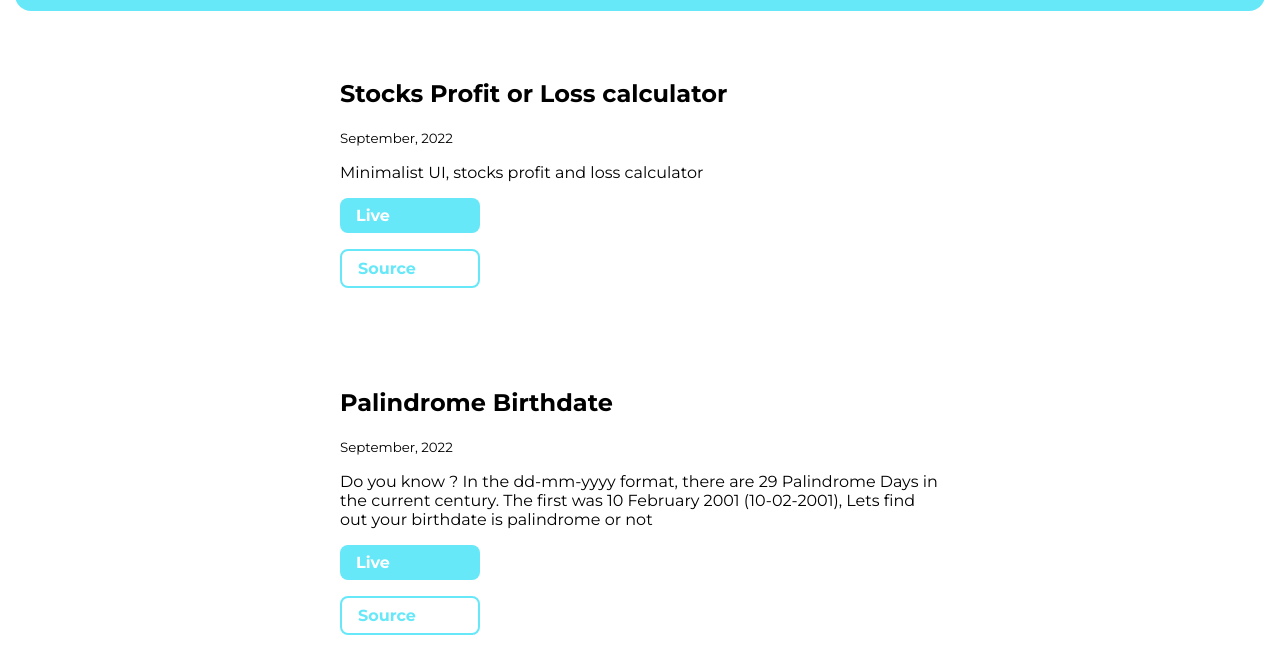
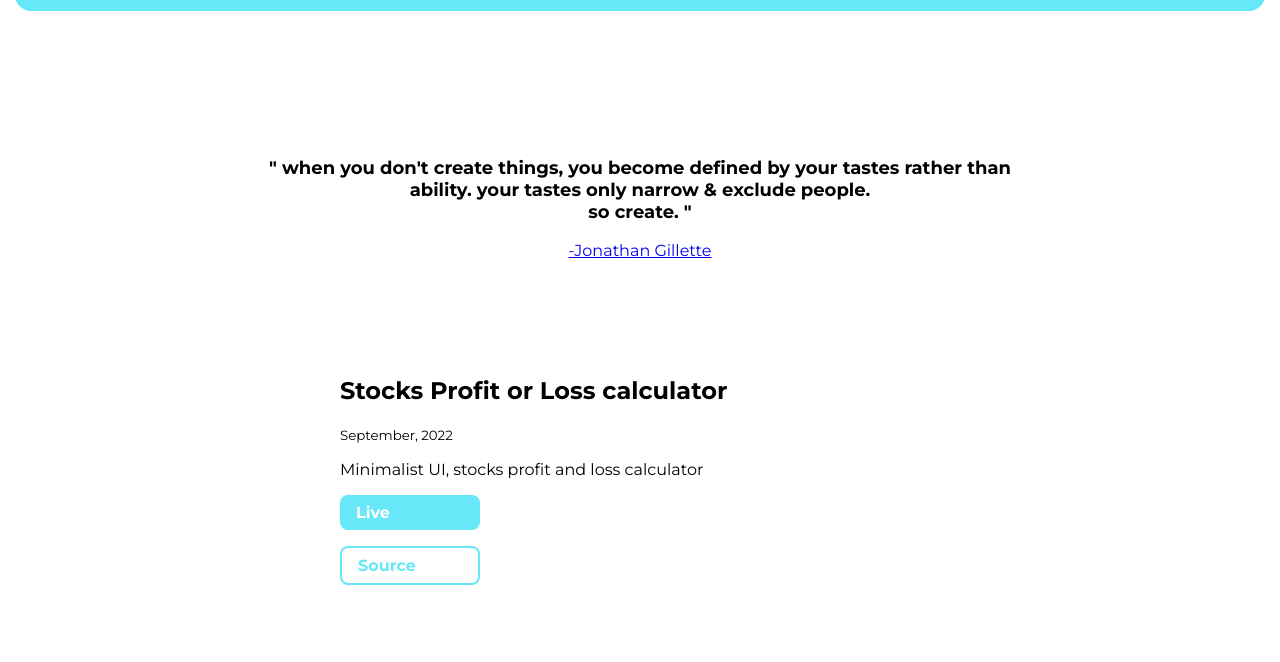
Before and after one commit to Samarth-Nanhore/portfolio-app, a plain HTML site: page projects.html in a window 1280 px wide. Shown: the part 138-800 px from the top of the page. Drawn offline with Linux system fonts and the light colour scheme.

Commit message:
styles.updated

```diff
--- a/projects.html
+++ b/projects.html
@@ -22,6 +22,12 @@
             </li>
         </ul>
     </nav>
+
+    <header class="quote">
+        <blockquote class="quote-heading">" when you don't create things, you become defined by your tastes rather than<br> ability. your tastes only narrow & exclude people.<br> so create. " </blockquote>
+        <p ><a href="https://en.wikipedia.org/wiki/Why_the_lucky_stiff" target="_blank" rel="noopener noreferrer">-Jonathan Gillette</a></p>
+    </header>
+
     <ul class="list-non-bullet">
 
 
@@ -181,9 +187,6 @@
 
     </ul>
 
-
-    </body>
-
     <footer class="footer">
         <div class="footer-header">Let's talk about Programming!</div>
         <ul class="social-links list-non-bullet">
--- a/styles.css
+++ b/styles.css
@@ -255,6 +255,7 @@ hr {
     font-size: 30px;
 }
 
+
 /* quote in project page  */
 
 .quote {
```
